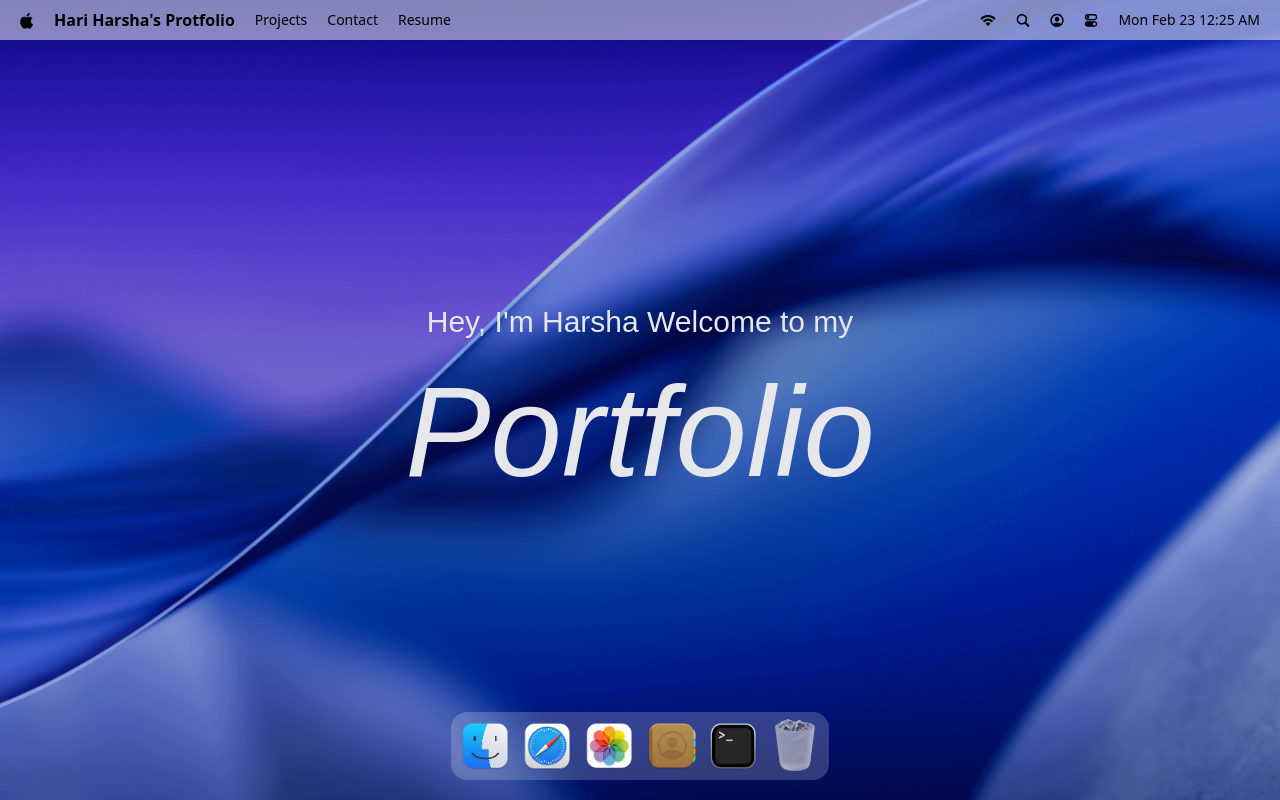
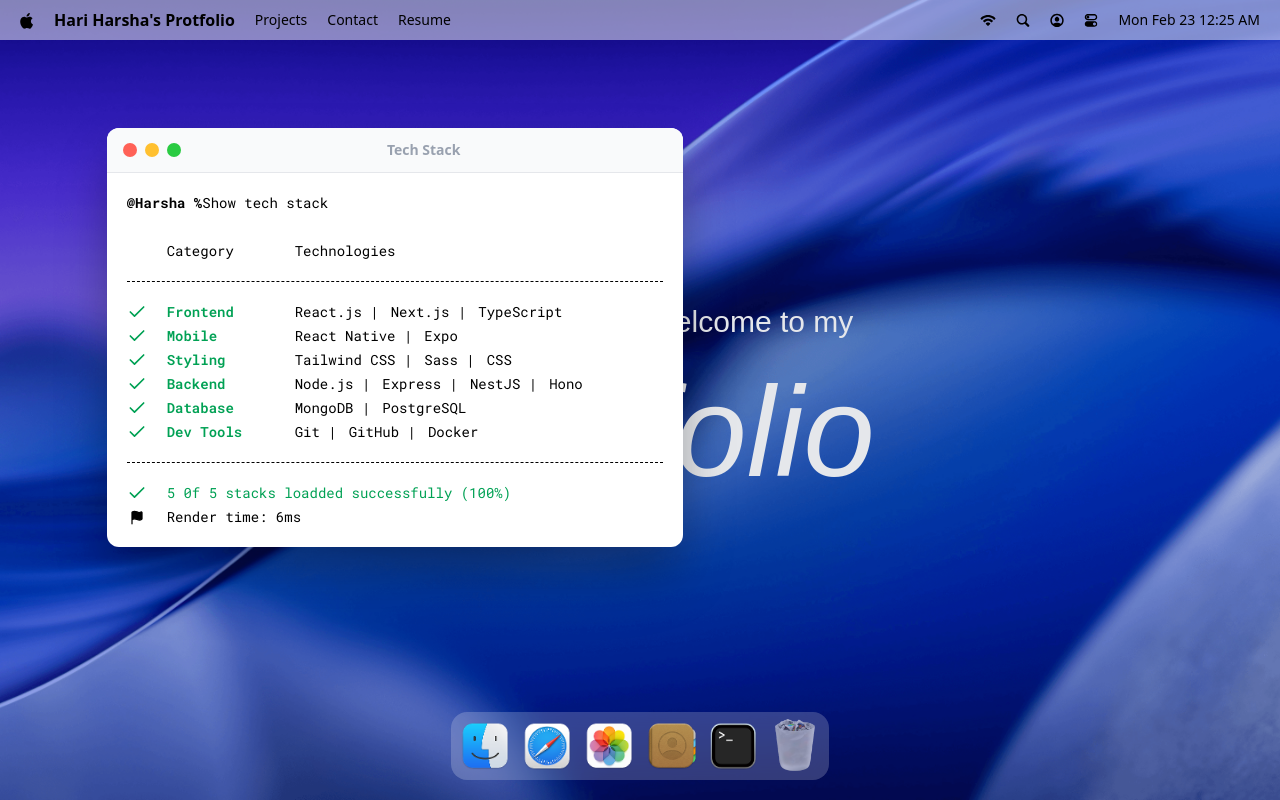
Before and after one commit to hariharsha26/portfolio, a React (Vite) app: page / in a window 1280 px wide. Both pictures are taken after a click on the button 733 px from the left and 746 px from the top of the page. Built offline with nearby package versions, Linux system fonts and the light colour scheme; a web font is replaced by a local one.

Commit message:
implement a koc for managing window states and add the first window - that is TERMINAL

```diff
--- a/jsconfig.json
+++ b/jsconfig.json
@@ -2,7 +2,7 @@
     "compilerOptions": {
         "baseUrl": ".",
         "paths": {
-            "#*": ["src/*"]
+            "#*": ["*"]
         }
     },
     "include": ["src"]
--- a/package.json
+++ b/package.json
@@ -14,11 +14,13 @@
     "@tailwindcss/vite": "^4.1.18",
     "dayjs": "^1.11.19",
     "gsap": "^3.14.2",
+    "immer": "^11.1.4",
     "lucide-react": "^0.574.0",
     "react": "^19.2.0",
     "react-dom": "^19.2.0",
     "react-tooltip": "^5.30.0",
-    "tailwindcss": "^4.1.18"
+    "tailwindcss": "^4.1.18",
+    "zustand": "^5.0.11"
   },
   "devDependencies": {
     "@eslint/js": "^9.39.1",
--- a/src/App.jsx
+++ b/src/App.jsx
@@ -1,13 +1,20 @@
 import React from 'react'
+import gsap from 'gsap';
+//import WindowWrapper from '#hoc/WindowWrapper';
+import { Navbar , Welcome , Dock } from '#components';
+import Terminal from '#windows/Terminal';
+import Draggable from 'gsap/Draggable';
+gsap.registerPlugin(Draggable);
 
-import { Navbar , Welcome , Dock } from '#components';
 const App = () => {
     return (
-        <div>
+        <main>
             <Navbar />
             <Welcome />
             <Dock />
-        </div>
+
+            <Terminal />
+        </main>
     )
 }
 export default App
--- a/src/components/Dock.jsx
+++ b/src/components/Dock.jsx
@@ -3,9 +3,11 @@
 import { Tooltip } from 'react-tooltip'
 import { useGSAP } from '@gsap/react'
 import gsap from 'gsap'
+import useWindowStore from '../../store/window.js'
 
 const Dock = () => {
 
+    const { openWindow, closeWindow, focusWindow, windows } = useWindowStore()
     const dockRef = useRef(null)
 
     useGSAP(() => {
@@ -57,7 +59,22 @@
 
     }, [])
 
-    const tootleApp = (app) => {}
+    const tootleApp = (app) => {
+        if(!app.canOpen) return
+
+        const Window = windows[app.id]
+
+        if(!Window) {
+            console.error(`No window found for app id: ${app.id}`)
+            return
+        }
+
+        if (Window.isOpen) {
+                closeWindow(app.id)
+            } else {
+                openWindow(app.id)
+            }
+    }
 
     return (
         <section id="dock">
@@ -75,7 +92,7 @@
                             data-tooltip-content={name}
                             data-tooltip-delay-show={150}
                             disabled={!canOpen}
-                            onClick={() => tootleApp(id, canOpen)}
+                            onClick={() => tootleApp({ id, name, icon, canOpen })}
                         >
                             <img
                                 src={`/images/${icon}`}
--- a/src/components/Navbar.jsx
+++ b/src/components/Navbar.jsx
@@ -2,7 +2,7 @@
 
 import { navIcons, navLinks } from "#constants";
 
-const navbar = () => {
+const Navbar = () => {
   return (
     <nav>
         <div>
@@ -34,4 +34,4 @@
   )
 }
 
-export default navbar
+export default Navbar
--- /dev/null
+++ b/src/components/WindowControl.jsx
@@ -0,0 +1,17 @@
+import useWindowStore from '#store/window.js'
+import React from 'react'
+
+const WindowControl = ({target}) => {
+
+  const {closeWindow} = useWindowStore();
+
+  return (
+    <div id='window-controls'>
+      <div className='close' onClick={() => closeWindow(target)} />
+      <div className='minimize'  />
+      <div className='maximize' />
+    </div>
+  )
+}
+
+export default WindowControl
--- a/src/components/index.js
+++ b/src/components/index.js
@@ -1,5 +1,7 @@
 import Navbar from "#components/Navbar";
 import Welcome from "#components/Welcome";
 import Dock from "#components/Dock";
+import WindowControl from "./WindowControl";
 
-export { Navbar, Welcome , Dock};
+
+export { Navbar, Welcome , Dock , WindowControl};
--- /dev/null
+++ b/src/hoc/WindowWrapper.jsx
@@ -0,0 +1,86 @@
+import { useRef, useEffect } from "react";
+import { useGSAP } from "@gsap/react";
+import useWindowStore from "#store/window.js";
+import gsap from "gsap";
+import Draggable from "gsap/Draggable";
+
+const WindowWrapper = (Component, windowKey) => {
+  const Wrapped = (props) => {
+    const { focusWindow, windows } = useWindowStore();
+    const { isOpen, zIndex } = windows[windowKey];
+
+    const ref = useRef(null);
+    const isMountedRef = useRef(false);
+
+    useGSAP(() => {
+      const el = ref.current;
+      if (!el) return;
+
+      gsap.registerPlugin(Draggable);
+
+      const [instance] = Draggable.create(el, {
+        onPress: () => focusWindow(windowKey),
+      });
+
+      return () =>
+        instance.kill();
+    }, []);
+
+    useGSAP(() => {
+      const el = ref.current;
+      if (!el) return;
+
+      if (isOpen) {
+        el.style.display = "block";
+
+        gsap.fromTo(
+          el,
+          { scale: 0.8, opacity: 0, y: 40 },
+          {
+            scale: 1,
+            opacity: 1,
+            y: 0,
+            duration: 0.8,
+            ease: "power3.out",
+          }
+        );
+      } else if (isMountedRef.current) {
+        gsap.to(el, {
+          scale: 0.8,
+          opacity: 0,
+          y: 40,
+          duration: 0.2,
+          ease: "power3.out",
+          onComplete: () => {
+            el.style.display = "none";
+          },
+        });
+      } else {
+        el.style.display = isOpen ? "block" : "none";
+      }
+    }, [isOpen]);
+
+    useEffect(() => {
+      isMountedRef.current = true;
+    }, []);
+
+    return (
+      <section
+        id={windowKey}
+        ref={ref}
+        style={{ zIndex }}
+        className="absolute"
+      >
+        <Component {...props} />
+      </section>
+    );
+  };
+
+  Wrapped.displayName = `WindowWrapper(${
+    Component.displayName || Component.name || "Component"
+  })`;
+
+  return Wrapped;
+};
+
+export default WindowWrapper;
--- /dev/null
+++ b/src/windows/Terminal.jsx
@@ -0,0 +1,56 @@
+import React from 'react'
+import { Check , Flag } from 'lucide-react'
+import WindowWrapper from '#hoc/WindowWrapper'
+import { techStack } from '#constants'
+import { WindowControl } from '#components';
+
+const Terminal = () => {
+  return <>
+  <div id="window-header">
+   <WindowControl target="terminal" />
+   <h2>Tech Stack</h2>
+  </div>
+  <div className='techstack'>
+    <p>
+      <span className="font-bold">@Harsha %</span>
+      Show tech stack
+    </p>
+    <div className='label'>
+      <p className='w-32'>Category</p>
+      <p>Technologies</p>
+    </div>
+    <ul className='content'>
+      {
+        techStack.map(({category, items}) => (
+          <li className='flex item-center' key={category}>
+            <Check className='check' size={20} />
+            <h3>{category}</h3>
+            <ul>
+              {
+                items.map((item, i) => (
+                  <li key={i}>{item} {i<items.length-1 ? '|' : ''}</li>
+                ))
+              }
+            </ul>
+          </li>
+        ))
+      }
+    </ul>
+    <div className="footnote">
+      <p>
+        <Check size={20} />
+        5 0f 5 stacks loadded successfully (100%)
+      </p>
+
+      <p className='text-black'>
+        <Flag size={15} fill="black" />Render time: 6ms
+      </p>
+    </div>
+  </div>
+
+  </>
+}
+
+const TerminalWindow = WindowWrapper(Terminal, 'terminal')
+
+export default TerminalWindow;
--- /dev/null
+++ b/store/window.js
@@ -0,0 +1,36 @@
+import { create } from 'zustand';
+import { immer } from 'zustand/middleware/immer';
+import { WINDOW_CONFIG, INITIAL_Z_INDEX } from '../src/constants/index.js';
+
+const useWindowStore = create(
+immer((set) => ({
+  windows: WINDOW_CONFIG,
+    nextZIndex: INITIAL_Z_INDEX + 1,
+
+    openWindow:(windowKey, data = null) => set((state) => {
+        const win = state.windows[windowKey]
+        win.isOpen = true
+        win.zIndex = state.nextZIndex
+        win.data = data ?? win.data
+        state.nextZIndex += 1
+    }),
+    closeWindow:(windowKey) => set((state) => {
+        const win = state.windows[windowKey]
+        if (!win) { return }
+        win.isOpen = false
+        win.data = null
+        win.zIndex = INITIAL_Z_INDEX
+
+    }),
+    focusWindow:(windowKey) => set((state) => {
+        const win = state.windows[windowKey]
+        //win.isOpen = true
+        //win.data = data ?? win.data
+        win.zIndex = state.nextZIndex++
+    }),
+
+
+})),
+);
+
+export default useWindowStore;
--- a/vite.config.js
+++ b/vite.config.js
@@ -14,7 +14,7 @@
     alias: {
       '#components': path.resolve(__dirname, 'src/components'),
       '#constants': path.resolve(__dirname, 'src/constants'),
-      '#store': path.resolve(__dirname, 'src/store'),
+      '#store': path.resolve(__dirname, 'store'),
       '#hoc': path.resolve(__dirname, 'src/hoc'),
       '#windows': path.resolve(__dirname, 'src/windows'),
     },
```
Also changed, not shown: src/windows/index.js (added), 1 other file (tests, documents, lock files or other folders).
